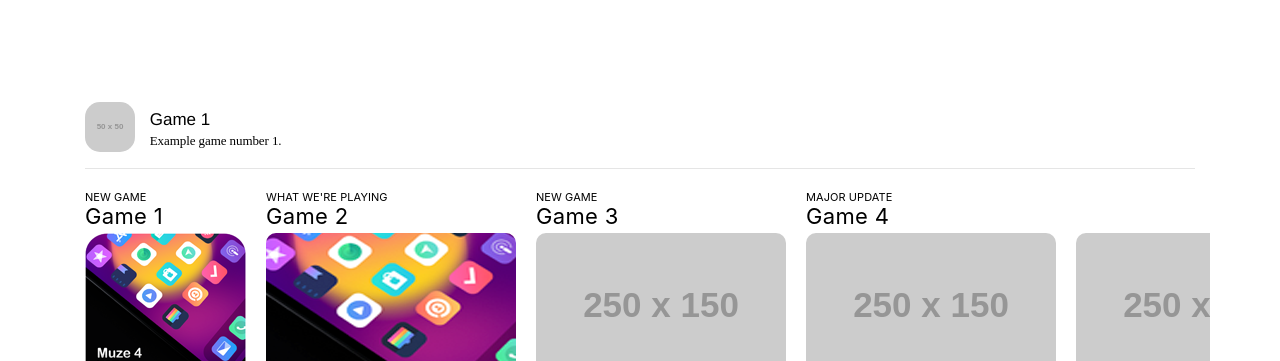
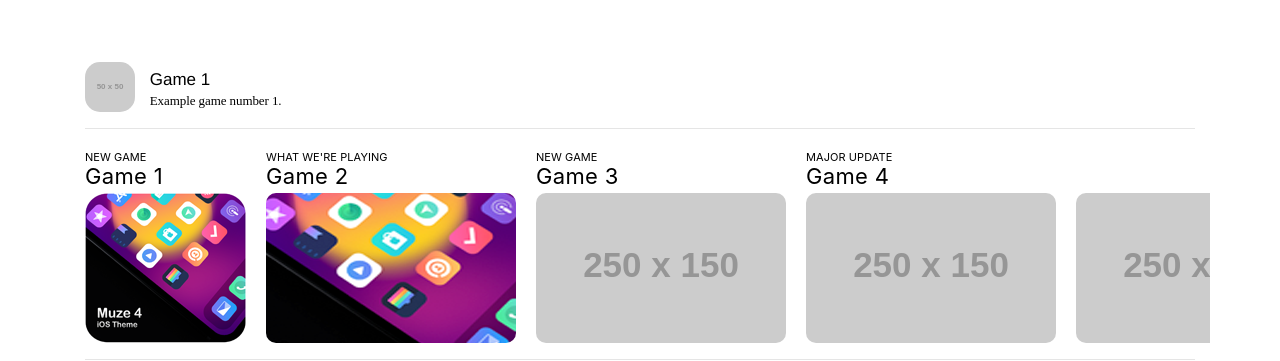
Before and after one commit to DevelopApple/dvd, a plain HTML site: page index.html in a window 1280 px wide. Shown: the top 361 px of the page. Drawn offline with nearby package versions, Linux system fonts and the light colour scheme; placeholder pictures from the web are drawn by us; a web font is replaced by a local one.

Commit message:
Update style.css

```diff
--- a/style.css
+++ b/style.css
@@ -3,7 +3,8 @@ Author: W3layouts
 Author URL: http://w3layouts.com
 License: Creative Commons Attribution 3.0 Unported
 License URL: http://creativecommons.org/licenses/by/3.0/
---*/.padding {
+--*/
+.padding {
 padding-left: 10px;
 padding-right: 10px;
 margin-left: 0;
@@ -18,7 +19,7 @@ font-size: 34px;
 font-weight: 700;
 letter-spacing: 0.82px;
 line-height: 41px;
-margin-top: 53px;
+margin-top: 13px;
 color: black;
 }
 
```
